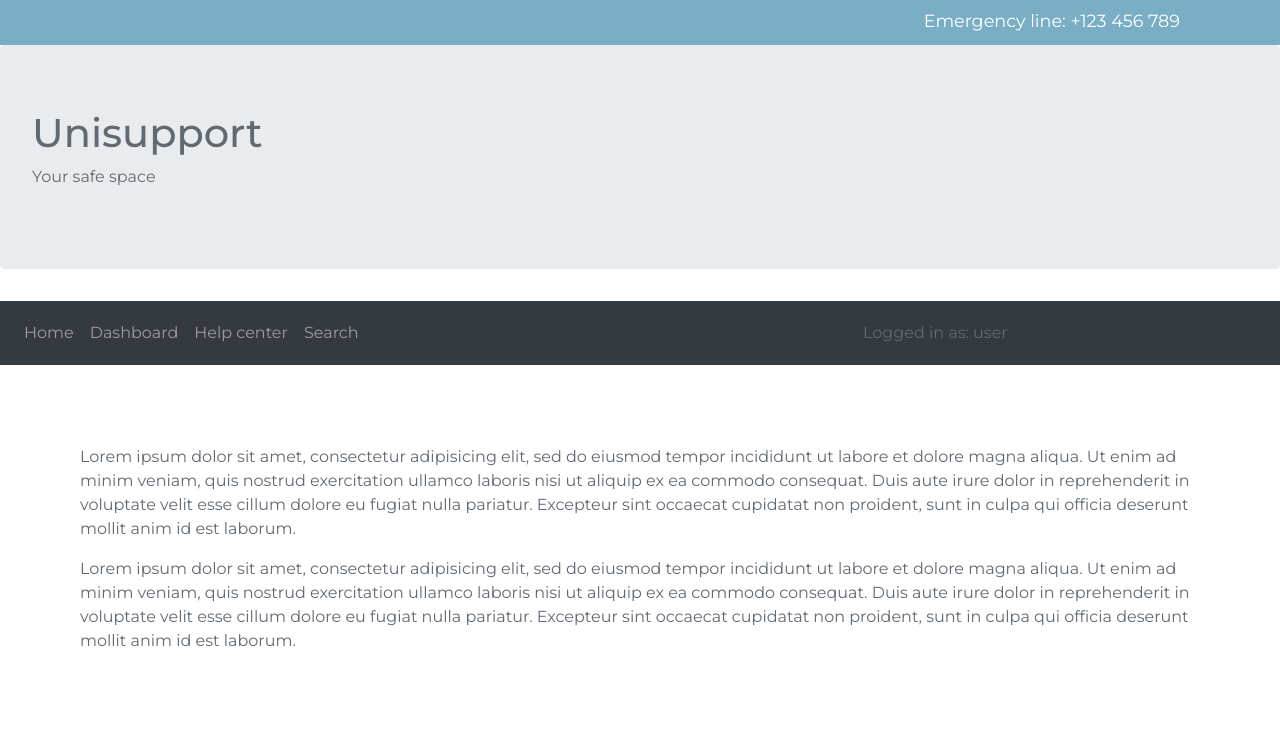
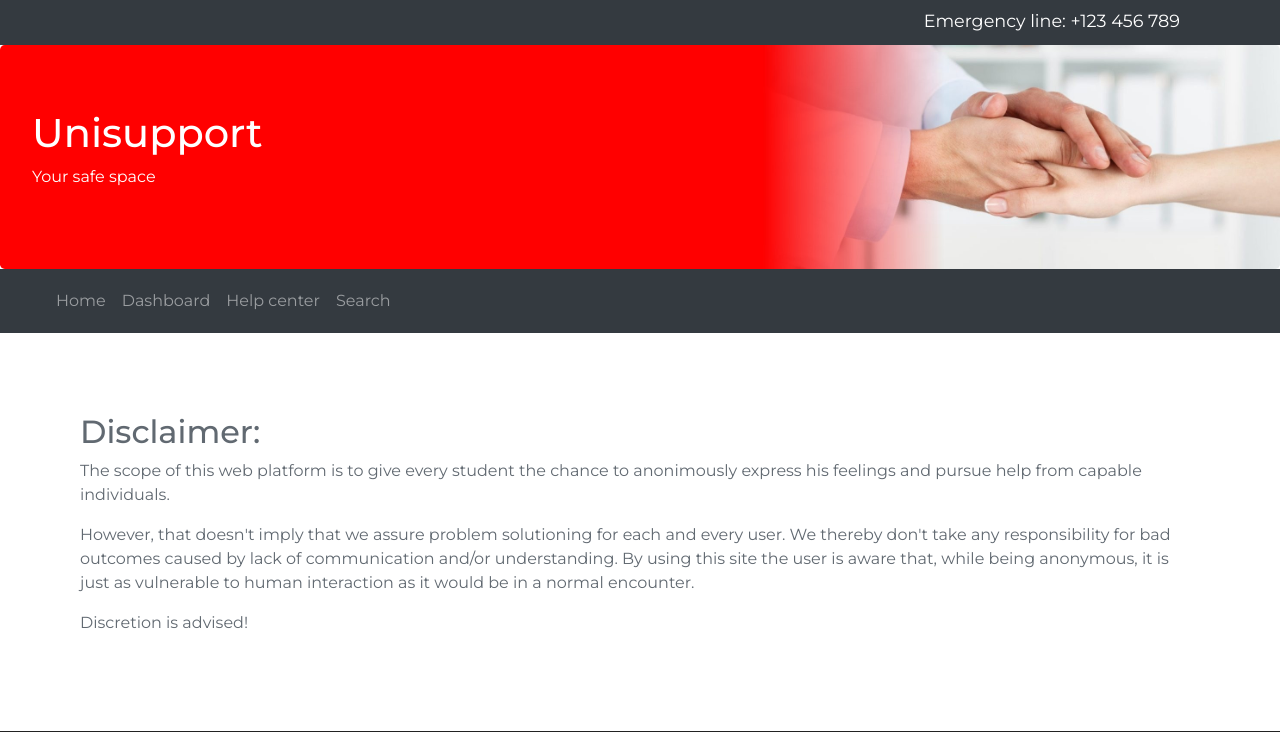
Before and after one commit to rainestormee/unisupportonline, a Django app: page /about/ in a window 1280 px wide. Shown: the top 732 px of the page. Run offline with Django 3.2, Linux system fonts and the light colour scheme; some libraries are stand-ins or nearby versions.

Commit message:
Update: reworked about

```diff
--- a/uniSupportOnline/uniSupportOnline/templates/about.html
+++ b/uniSupportOnline/uniSupportOnline/templates/about.html
@@ -20,10 +20,10 @@
 <body>
 
   <!-- Top Bar -->
-<div class="top-bar sticky-top">
+  <div class="top-bar bg-dark sticky-top">
     <div class="container">
       <div class="col-12 text-right">
-            <p><a href="tel:+1234">Emergency line: +123 456 789</a></p>
+        <p><a href="tel:+1234">Emergency line:  +123 456 789</a></p>
       </div>
 
     </div>
@@ -32,27 +32,22 @@
 
 
   <!-- Navigation -->
-<div class="jumbotron">
+  <div class="jumbotron" id="header">
     <h1>Unisupport</h1>
     <p>Your safe space</p>
   </div>
-<nav class="navbar navbar-expand-md navbar-dark bg-dark sticky-top">
-    <button class="navbar-toggler" data-target="collapse_target" data-toggle="collapse">
-        <span class="navbar-togler-icon"></span>
+
+    <nav class="navbar navbar-dark bg-dark sticky-top navbar-expand-lg">
+        <button class="navbar-toggler " type="button" data-toggle="collapse" data-target="#navbarResponsive" name="button">
+          <span class="navbar-toggler-icon"></span>
         </button>
-
-    <!-- <a class="navbar-brand" href="index"><img src="{% static '/images/logo.png' %}" alt=""></a> -->
-
-    <ul class="navbar-nav mr-auto mt-2 mt-lg-0">
+        <div class="collapse navbar-collapse" id="navbarResponsive">
+            <ul class="navbar-nav bg-dark vw-80" style='padding-left: 2rem;'>
               <li class="nav-item"><a class="nav-link" href="../">Home</a></li>
               <li class="nav-item"><a class="nav-link" href="../dashboard">Dashboard</a></li>
               <li class="nav-item"><a class="nav-link" href="../help">Help center</a></li>
               <li class="nav-item"><a class="nav-link" href="../search">Search</a></li>
             </ul>
-
-    <div class="container col-md-4" style="margin-right: 0%">
-        Logged in as: user
-    </div>
 
       </nav>
 <!-- End Navigation -->
@@ -61,24 +56,13 @@
 <!-- Start Main -->
 <section class='main'>
   <div class="row">
-        <p>Lorem ipsum dolor sit amet,
-            consectetur adipisicing elit,
-            sed do eiusmod tempor incididunt ut labore et
-            dolore magna aliqua. Ut enim ad minim veniam,
-            quis nostrud exercitation ullamco laboris nisi ut aliquip
-            ex ea commodo consequat. Duis aute irure dolor in reprehenderit
-            in voluptate velit esse cillum dolore eu fugiat nulla pariatur.
-            Excepteur sint occaecat cupidatat non proident, sunt in culpa qui
-            officia deserunt mollit anim id est laborum.</p>
-        <p>Lorem ipsum dolor sit amet,
-            consectetur adipisicing elit,
-            sed do eiusmod tempor incididunt ut labore et
-            dolore magna aliqua. Ut enim ad minim veniam,
-            quis nostrud exercitation ullamco laboris nisi ut aliquip
-            ex ea commodo consequat. Duis aute irure dolor in reprehenderit
-            in voluptate velit esse cillum dolore eu fugiat nulla pariatur.
-            Excepteur sint occaecat cupidatat non proident, sunt in culpa qui
-            officia deserunt mollit anim id est laborum.</p>
+		<h2>Disclaimer:</h2>
+   <p>The scope of this web platform is to give every student the chance to anonimously express his feelings and pursue help
+	 from capable individuals.</p>
+	 <p>However, that doesn't imply that we assure problem solutioning for each and every user. We thereby don't take any responsibility
+ for bad outcomes caused by lack of communication and/or understanding. By using this site the user is aware that, while being anonymous, it is just as vulnerable to human interaction
+as it would be in a normal encounter.</p>
+<p> Discretion is advised!</p>
   </div>
 </section>
 
@@ -87,6 +71,9 @@
 
 <!-- Start Footer -->
 <footer>
+  <div class="container text-center" style="margin-bottom: 3rem ">
+		<img src="{% static '/styles/logo.png' %}" style="width:30vw;">
+	</div>
     <div class="row">
         <div class="col-md-4 text-center">
             <a href="../terms">Terms of Service</a>
@@ -98,7 +85,7 @@
             <a href="../contact">Contact</a>
         </div>
         <div class="container text-center" style="margin-top: 2rem;">
-            <p>Copyright 2020 Unisuppport</p>
+            <p>Copyright 2020 Unisupport</p>
         </div>
     </div>
 </footer>
--- a/uniSupportOnline/uniSupportOnline/templates/contact.html
+++ b/uniSupportOnline/uniSupportOnline/templates/contact.html
@@ -97,7 +97,7 @@
 
 		<div class="col" >
 			<div class="jumbotron">
-				<h3 class="display-4">Eusebiu</h3>m
+				<h3 class="display-4">Eusebiu</h3>
 				<hr class="my-6">
 				<p class="lead">Frontend  User interface</p>
 				<div class="card text-white" style="background-color: #944540">
```
Lines whose indentation alone changed are shown as unchanged.
